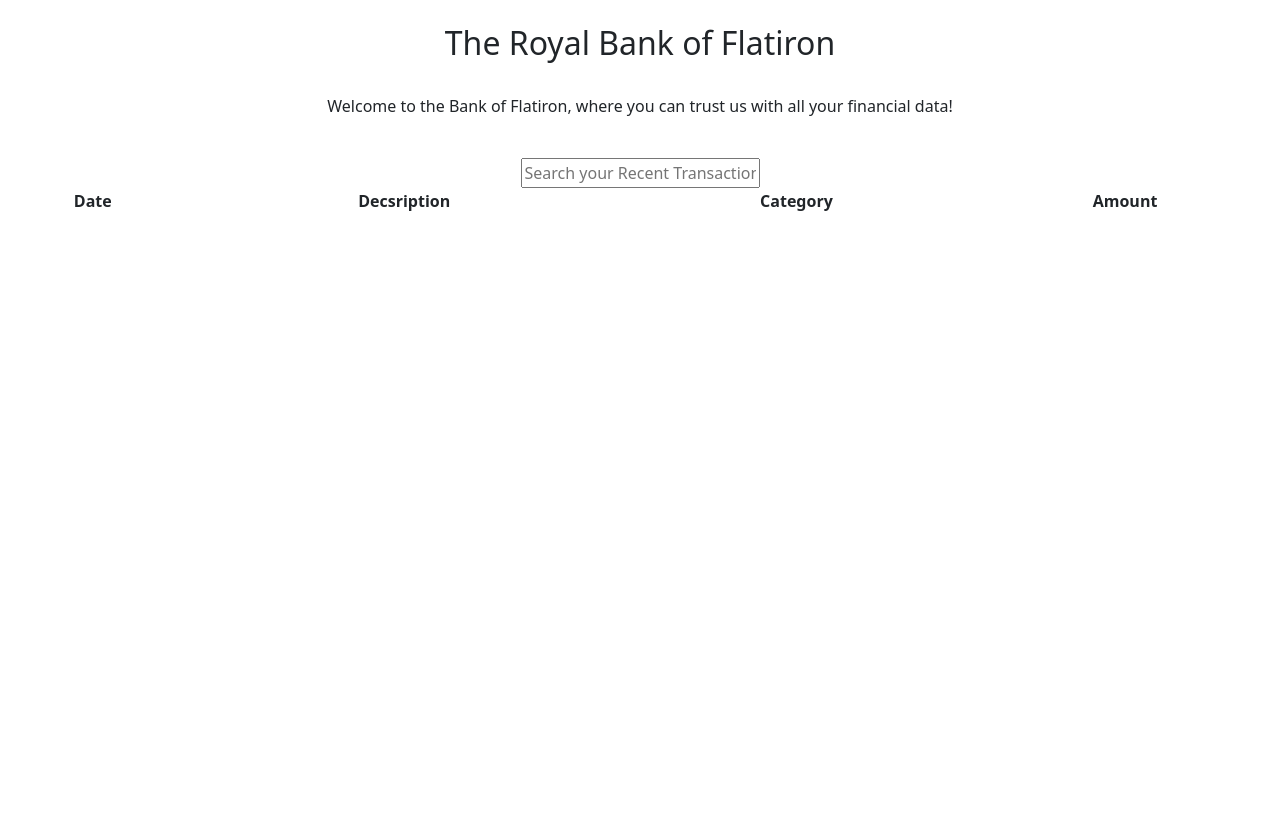
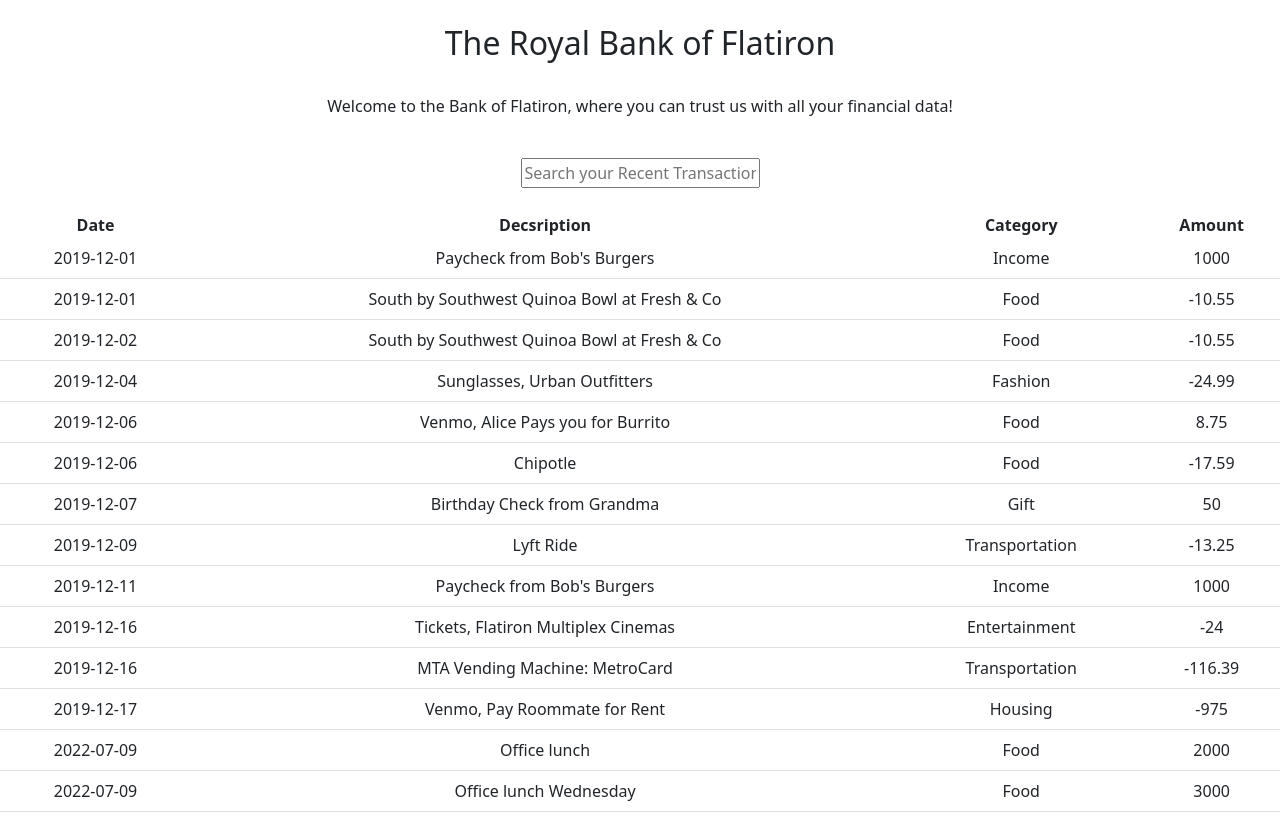
Before and after one commit to Mashaa22/bank-of-flatiron, a React (Create React App) app: page / in a window 1280 px wide. Before the commit the page ends 800 px from the top, so only its background shows below. Built offline with nearby package versions, Linux system fonts and the light colour scheme; data requests are answered from the project's data file.

Commit message:
rendered table data

```diff
--- a/src/App.js
+++ b/src/App.js
@@ -7,6 +7,7 @@
     <div>
       <br></br>
       <Search />
+      <br></br>
       <Table />
     </div>
   );
--- a/src/components/Table.js
+++ b/src/components/Table.js
@@ -1,5 +1,6 @@
+import React, { useEffect, useState } from "react";
+
 const Table = () => {
-
 
     return (
         <>
@@ -10,9 +11,36 @@
                     <th>Category</th>
                     <th>Amount</th>
                 </thead>
+                <tbody>
+                 < Transaction />
+                </tbody>
             </table>
         </>
     )
 }
 
 export default Table;
+
+function Transaction() {
+    const [transactions, setTransactions] = useState([])
+
+    useEffect(() => {
+      const fetchTransactions = async ()=>{
+        const result = await fetch("http://localhost:8001/transactions")
+        const resultJson = await result.json();
+
+        setTransactions(resultJson)
+      }
+      fetchTransactions();
+    },[])
+
+    return (
+      transactions.map(transaction =>
+        <tr key={transaction.id}>
+            <td>{transaction.date}</td>
+            <td>{transaction.description}</td>
+            <td>{transaction.category}</td>
+            <td>{transaction.amount}</td>
+        </tr>
+      )
+    )}
```
